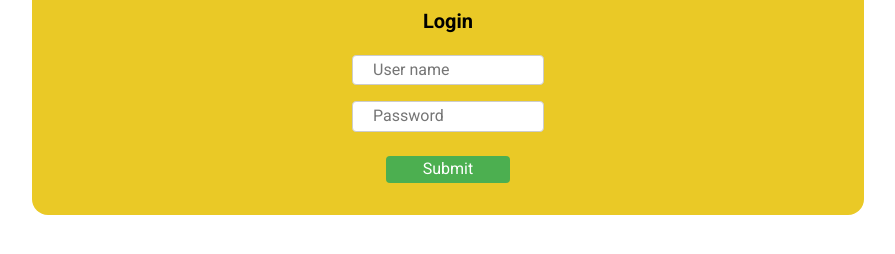
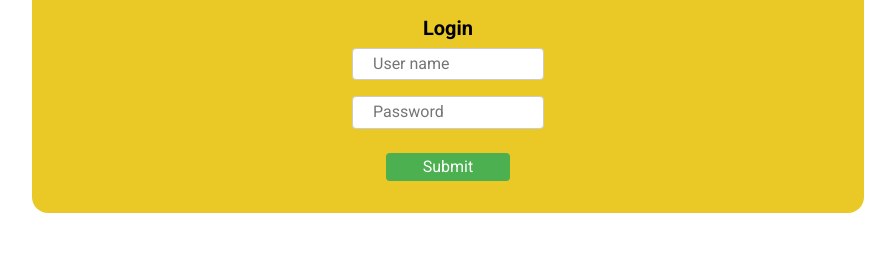
Before and after one commit to PatFras/PatricioFrascaroli-ML, a website: page views/login.html in a window 1280 px wide. Shown: the part 138-392 px from the top of the page, without its empty margins (192-1087 px from the left). Drawn offline with Linux system fonts and the light colour scheme.

Commit message:
update login

```diff
--- a/public/css/general.css
+++ b/public/css/general.css
@@ -15,6 +15,11 @@ body {
     font-family: 'Roboto', sans-serif;
 }
 
+a {
+    text-decoration: none;
+    color: black;
+}
+
 main section article i {
     display: block;
     font-size: 16px;
--- a/public/css/home.css
+++ b/public/css/home.css
@@ -45,6 +45,7 @@
     position: absolute;
     right: 10px;
     top: calc(60% - 5.5px);
+    cursor: pointer;
 }
 
 .home-header p {
--- a/public/css/login.css
+++ b/public/css/login.css
@@ -6,6 +6,7 @@
     display: flex;
     flex-direction: column;
     text-align: center;
+    align-items: center;
 }
 
 .form-login-container img {
@@ -14,11 +15,13 @@
 
 .form-login-container h1 {
     font-size: 18px;
+    margin: 1em 0 0 0;
 }
 
 .form-login-container input {
     width: 100%;
-    padding: 5px 20px;
+    padding: 6px 20px;
+    margin: 8px 0;
     display: inline-block;
     border: 1px solid #ccc;
     border-radius: 4px;
--- a/views/login.html
+++ b/views/login.html
@@ -27,7 +27,7 @@
             </div>
 
             <div class="login-buttonBox">
-                <input type="submit" value="Submit">
+                <a href="/"><input type="submit" value="Submit"></a>
             </div>
 
         </form>
```
